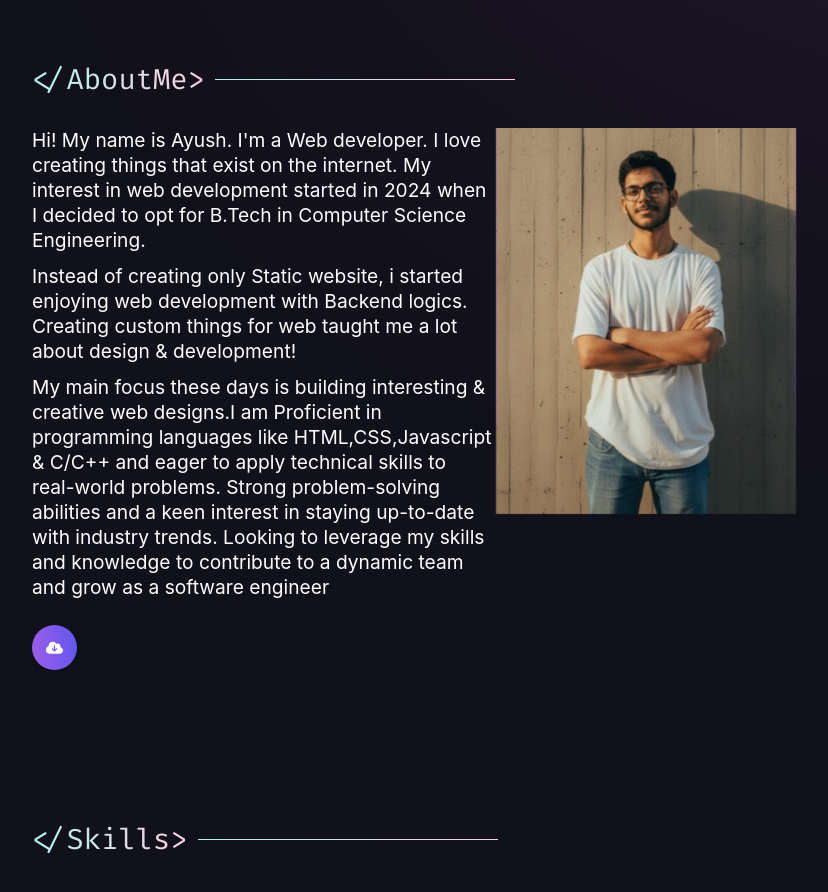
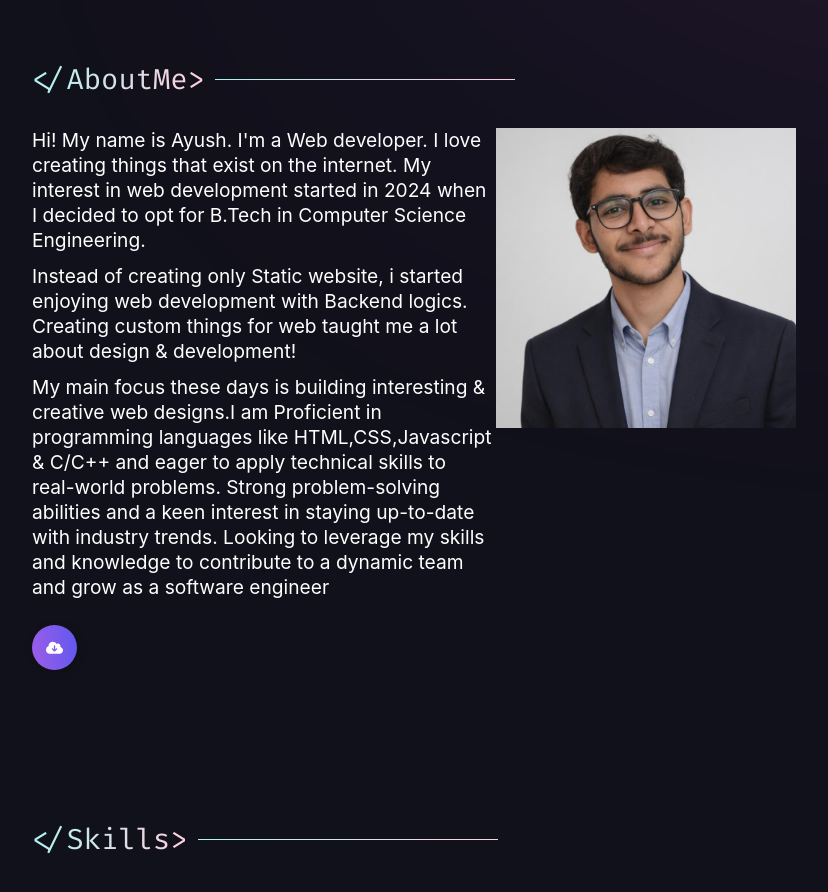
Before and after one commit to Ayush17514/ayush17514-portfolio, a plain HTML site: page index.html in a window 1280 px wide. Shown: the part 940-1832 px from the top of the page, without its empty margins (224-1052 px from the left). Drawn offline with nearby package versions, Linux system fonts and the light colour scheme; a web font is replaced by a local one.

Commit message:
pfp and resume updated

```diff
--- a/index.html
+++ b/index.html
@@ -280,7 +280,7 @@
           </div>
 
           <div class="dp" data-aos="fade-up">
-            <img src="IMG_20250914_133143.jpg" alt="Ayush Agrawal" tabindex="0" aria-label="image of Ayush" />
+            <img src="Untitled design (2).png" alt="Ayush Agrawal" tabindex="0" aria-label="image of Ayush" />
           </div>
         </div>
       </div>
```
Also changed, not shown: Untitled design (2).png (added), 1 other file.
